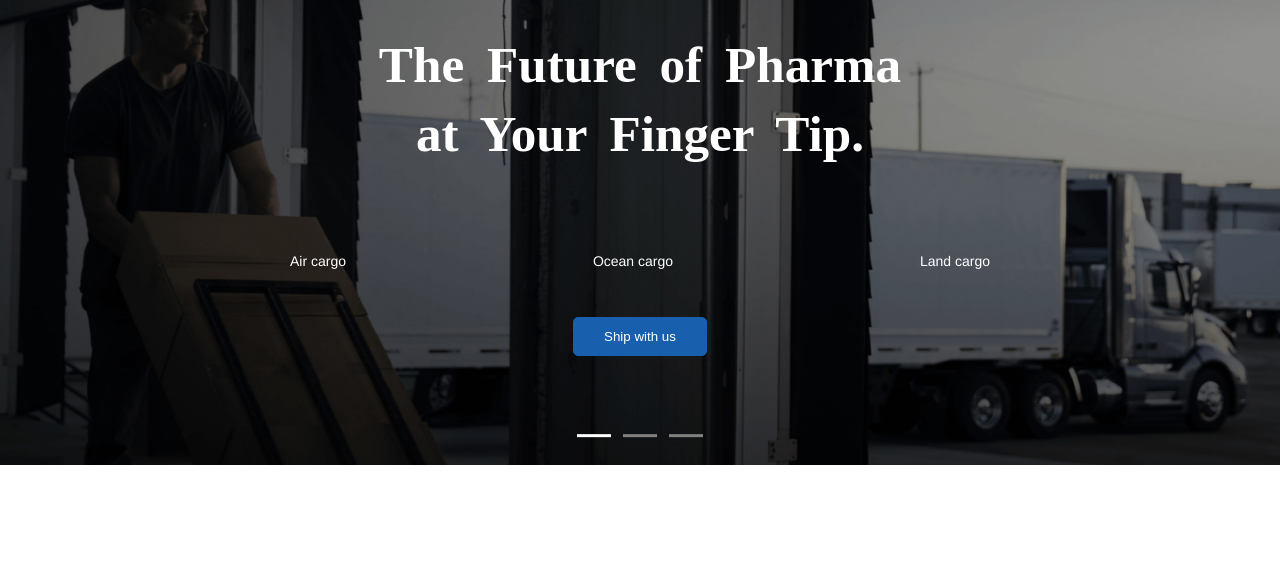
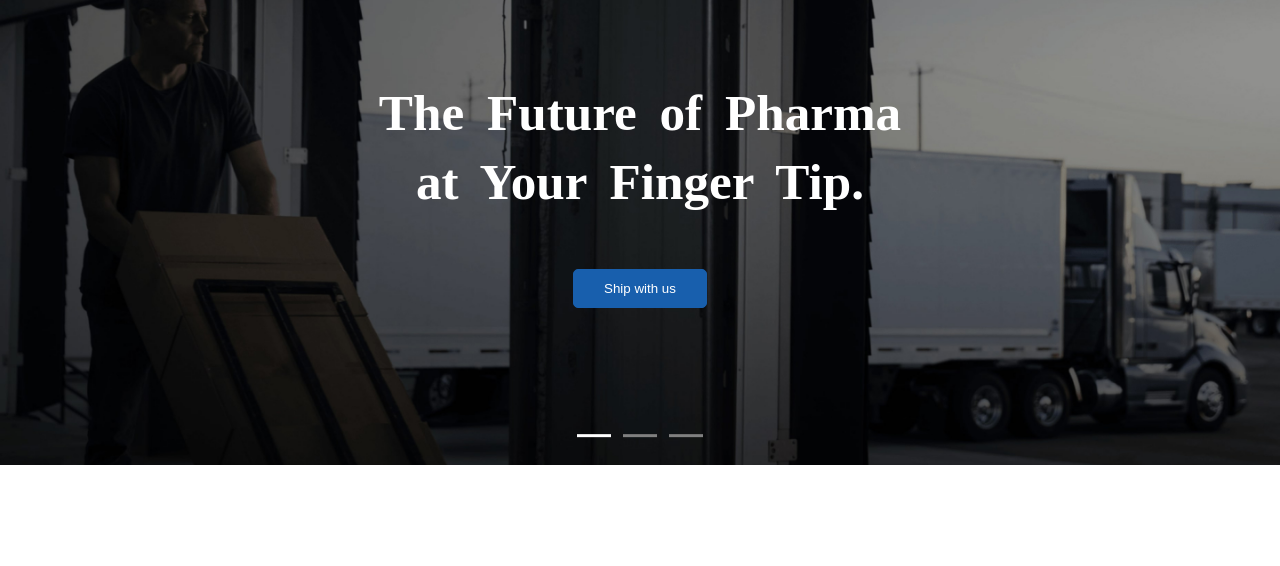
Before and after one commit to hgins-tekina/Chain-Pharma, a website: page Frontend/logics/index.html in a window 1280 px wide. Shown: the part 155-721 px from the top of the page. Drawn offline with Linux system fonts and the light colour scheme.

Commit message:
Update index.html

```diff
--- a/Frontend/logics/index.html
+++ b/Frontend/logics/index.html
@@ -64,12 +64,6 @@
                     <div class="slider_content slider_content1">
                         <h2>The Future of Pharma</h2>
                         <h2>at Your Finger Tip.</h2>
-
-                        <div class="country_container">
-                            <span>Air cargo</span>
-                            <span>Ocean cargo</span>
-                            <span>Land cargo</span>
-                        </div>
                         <div class="butt"><a href="signIn.html"><button>Ship with us</button></a></div>
                     </div>
 
@@ -216,7 +210,7 @@
                 </p>
             </div>
             <div class="things_item">
-                <h2>2. How safe is PharmaChain?</h2>
+                <h2>2. How safe is ChainPharma?</h2>
                 <p>We use a blockchain to track, supply, and verify our shipments starting from the
                     manufacturer right down to delivery.</p>
             </div>
```
